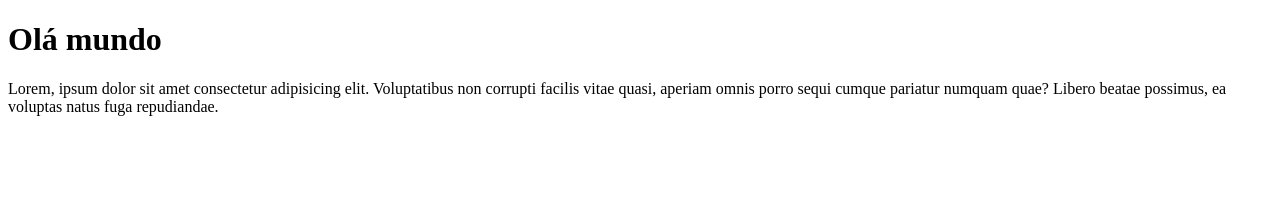
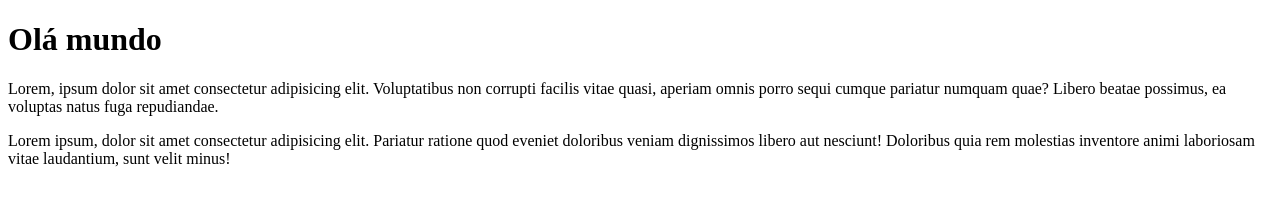
Before and after one commit to anondevdesigner/Ola-Mundo, a plain HTML site: page site-exemplo/index.html in a window 1280 px wide. Drawn offline with Linux system fonts and the light colour scheme.

Commit message:
Adicionei um parágrafo

```diff
--- a/site-exemplo/index.html
+++ b/site-exemplo/index.html
@@ -8,5 +8,6 @@
 <body>
     <h1> Olá mundo </h1>
     <p> Lorem, ipsum dolor sit amet consectetur adipisicing elit. Voluptatibus non corrupti facilis vitae quasi, aperiam omnis porro sequi cumque pariatur numquam quae? Libero beatae possimus, ea voluptas natus fuga repudiandae. </p>
+    <p>Lorem ipsum, dolor sit amet consectetur adipisicing elit. Pariatur ratione quod eveniet doloribus veniam dignissimos libero aut nesciunt! Doloribus quia rem molestias inventore animi laboriosam vitae laudantium, sunt velit minus!</p>
 </body>
 </html>
```
